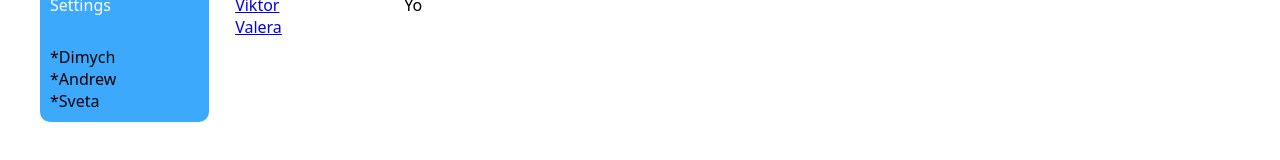
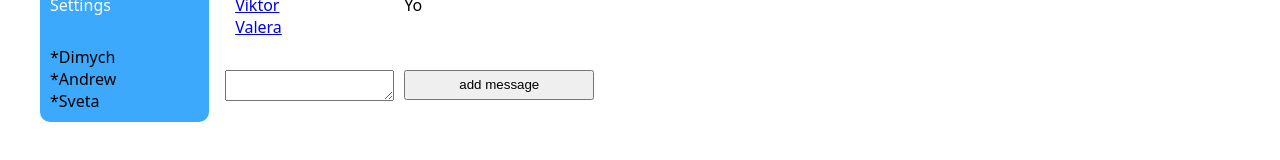
Before and after one commit to sohodoll/react-kama, a React (Create React App) app: page /dialogs in a window 1280 px wide. Shown: the part 150-310 px from the top of the page. Built offline with nearby package versions, Linux system fonts and the light colour scheme.

Commit message:
feat: add addPosts

```diff
--- a/src/App.js
+++ b/src/App.js
@@ -4,22 +4,19 @@ import Header from './components/Header/Header';
 import Navbar from './components/Navbar/Navbar';
 import Profile from './components/Profile/Profile';
 import Dialogs from './components/Dialogs/Dialogs';
-import { BrowserRouter as Router, Route, Routes } from 'react-router-dom';
+import { Route, Routes } from 'react-router-dom';
 
 const App = (props) => {
-  console.log(props.state);
   return (
-    <Router>
     <div className='app-wrapper'>
       <Header />
       <Navbar state={props.state.sidebar} />
       <Routes>
-          <Route path='/profile' element={<Profile state={props.state.profilePage} />}></Route>
+        <Route path='/profile' element={<Profile addPost={props.addPost} state={props.state.profilePage} />}></Route>
         <Route path='/dialogs/' element={<Dialogs state={props.state.dialogsPage} />}></Route>
         <Route path='/dialogs/:id' element={<Dialogs state={props.state.dialogsPage} />}></Route>
       </Routes>
     </div>
-    </Router>
   );
 };
 
--- a/src/components/Dialogs/Dialogs.jsx
+++ b/src/components/Dialogs/Dialogs.jsx
@@ -4,13 +4,23 @@ import DialogItem from './DialogItem/DialogItem';
 import Message from './Message/Message';
 
 const Dialogs = (props) => {
-  let dialogsElements = props.state.dialogs.map((d) => <DialogItem name={d.name} id={d.id} />);
-  let messagesElements = props.state.messages.map((m) => <Message message={m.message} id={m.id} />);
+  let dialogsElements = props.state.dialogs.map((d) => <DialogItem name={d.name} id={d.id} key={d.id} />);
+  let messagesElements = props.state.messages.map((m) => <Message message={m.message} id={m.id} key={m.id} />);
+
+  let addMessageElement = React.createRef();
+
+  const addMessage = () => {
+    let text = addMessageElement.current.value;
+  };
 
   return (
     <div className={s.dialogs}>
       <div className={s.dialogsItems}>{dialogsElements}</div>
       <div className={s.messages}>{messagesElements}</div>
+      <textarea className={s.addMessage} ref={addMessageElement} name='message' id='message' cols='30' rows='10'></textarea>
+      <button className={s.button} onClick={addMessage}>
+        add message
+      </button>
     </div>
   );
 };
--- a/src/components/Dialogs/Dialogs.module.css
+++ b/src/components/Dialogs/Dialogs.module.css
@@ -1,20 +1,29 @@
 .dialogs {
-    display: grid;
-    grid-template-columns: 2fr 10fr;
+  display: grid;
+  grid-template-columns: 2fr 10fr;
 }
 
 .dialogsItems {
-    padding: 10px;
+  padding: 10px;
 }
 
 .dialogsItems .active {
-    color: gold;
+  color: gold;
 }
 
 .messages {
-    padding: 10px;
+  padding: 10px;
 }
 
 .messages .message {
+}
 
+.addMessage {
+  height: 25px;
 }
+
+.button {
+  width: 190px;
+  height: 30px;
+  margin-left: 10px;
+}
--- a/src/components/Navbar/Navbar.jsx
+++ b/src/components/Navbar/Navbar.jsx
@@ -3,8 +3,7 @@ import s from './Navbar.module.css';
 import { Link } from 'react-router-dom';
 
 const Navbar = (props) => {
-  const friends = props.state.friends.map((friend) => <div>*{friend.name}</div>);
-  console.log(props.state.friends);
+  const friends = props.state.friends.map((friend) => <div key={friend.id}>*{friend.name}</div>);
   return (
     <>
       <nav className={s.nav}>
--- a/src/components/Profile/MyPosts/MyPosts.jsx
+++ b/src/components/Profile/MyPosts/MyPosts.jsx
@@ -3,17 +3,24 @@ import s from './MyPosts.module.css';
 import Post from './Post/Post';
 
 const MyPosts = (props) => {
-  let postsElements = props.posts.map((p) => <Post message={p.message} likesCount={p.likesCount} />);
+  let postsElements = props.posts.map((p) => <Post message={p.message} likesCount={p.likesCount} key={p.id} />);
+
+  let newPostElement = React.createRef();
+
+  const addPost = () => {
+    let text = newPostElement.current.value;
+    props.addPost(text);
+  };
 
   return (
     <div className={s.postsBlock}>
       <h3>My posts</h3>
       <div>
         <div>
-          <textarea></textarea>
+          <textarea ref={newPostElement}></textarea>
         </div>
         <div>
-          <button>Add post</button>
+          <button onClick={addPost}>Add post</button>
         </div>
       </div>
       <div className={s.posts}>{postsElements}</div>
--- a/src/components/Profile/Profile.jsx
+++ b/src/components/Profile/Profile.jsx
@@ -7,7 +7,7 @@ const Profile = (props) => {
   return (
     <div>
       <ProfileInfo />
-      <MyPosts posts={props.state.posts} />
+      <MyPosts addPost={props.addPost} posts={props.state.posts} />
     </div>
   );
 };
--- a/src/components/Profile/ProfileInfo/ProfileInfo.jsx
+++ b/src/components/Profile/ProfileInfo/ProfileInfo.jsx
@@ -5,7 +5,7 @@ const ProfileInfo = () => {
   return (
     <div>
       <div>
-        <img className={s.icon} src='https://cdn-icons-png.flaticon.com/512/666/666201.png' />
+        <img className={s.icon} src='https://cdn-icons-png.flaticon.com/512/666/666201.png' alt='' />
       </div>
       <div className={s.descriptionBlock}>ava + description</div>
     </div>
--- a/src/index.js
+++ b/src/index.js
@@ -2,11 +2,14 @@ import React from 'react';
 import ReactDOM from 'react-dom/client';
 import './index.css';
 import App from './App';
-import { state } from './redux/state';
+import { addPost, state } from './redux/state';
+import { BrowserRouter as Router } from 'react-router-dom';
 
 const root = ReactDOM.createRoot(document.getElementById('root'));
 root.render(
-  <React.StrictMode>
-    <App state={state} />
-  </React.StrictMode>
+  <Router>
+    <React.StrictMode>
+      <App state={state} addPost={addPost} />
+    </React.StrictMode>
+  </Router>
 );
--- a/src/redux/state.js
+++ b/src/redux/state.js
@@ -41,3 +41,13 @@ export let state = {
     friends: friendsData,
   },
 };
+
+export const addPost = (postMessage) => {
+  let newPost = {
+    id: 5,
+    message: postMessage,
+    likesCount: 0,
+  };
+
+  state.profilePage.posts.push(newPost);
+};
```
Lines whose indentation alone changed are shown as unchanged.
